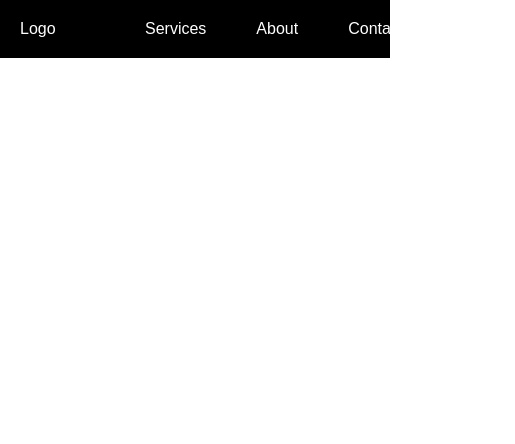
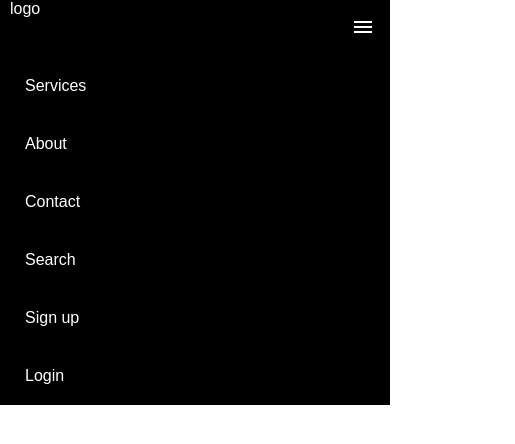
Before and after one commit to gjmcdev/menuResponsi, a plain HTML site: page index.html in a window 390 px wide. Shown: the whole page, 515 px wide, since content can reach past the window. Drawn offline with Linux system fonts and the light colour scheme.

Commit message:
menu mobile and + icon google

```diff
--- a/index.html
+++ b/index.html
@@ -6,13 +6,17 @@
   <meta name="viewport" content="width=device-width, initial-scale=1.0">
   <title>Menu res</title>
   <link rel="stylesheet" href="style.css">
+  <link href="https://fonts.googleapis.com/icon?family=Material+Icons"
+      rel="stylesheet">
 </head>
 <body>
   <nav>
     <div class="mobile">
       <div class="header">
         <div class="logo">logo</div>
-        <div class="more"></div>
+        <div class="more"><button><span class="material-icons">
+          menu
+          </span></button></div>
       </div>
       <div class="links">
         <a href="#">Services</a>
--- a/style.css
+++ b/style.css
@@ -3,6 +3,30 @@ body{
     padding: 0;
     margin: 0;
 }
+.material-icons {
+    font-family: 'Material Icons';
+    font-weight: normal;
+    font-style: normal;
+    font-size: 24px;  /* Preferred icon size */
+    display: inline-block;
+    line-height: 1;
+    text-transform: none;
+    letter-spacing: normal;
+    word-wrap: normal;
+    white-space: nowrap;
+    direction: ltr;
+
+    /* Support for all WebKit browsers. */
+    -webkit-font-smoothing: antialiased;
+    /* Support for Safari and Chrome. */
+    text-rendering: optimizeLegibility;
+
+    /* Support for Firefox. */
+    -moz-osx-font-smoothing: grayscale;
+
+    /* Support for IE. */
+    font-feature-settings: 'liga';
+  }
 nav{
     background-color: black;
     color: white;
@@ -10,6 +34,18 @@ nav{
 }
 nav .mobile{
       display: none;
+}
+nav .mobile .header{
+    display: flex;
+    justify-content: space-between;
+    padding-left: 10px;
+}
+nav .mobile .header button{
+   border: none;
+   background-color: black;
+   color: white;
+   padding: 15px;
+   cursor: pointer;
 }
 nav .logo{
     min-width: 250px;
@@ -58,3 +94,13 @@ nav .desktop .secondary.mini{
    display: block;
 }
 }
+@media screen and (max-width: 500px) {
+    nav .desktop{
+        display: none;
+    }
+    nav .mobile{
+        display: block;
+    }
+
+
+}
```
